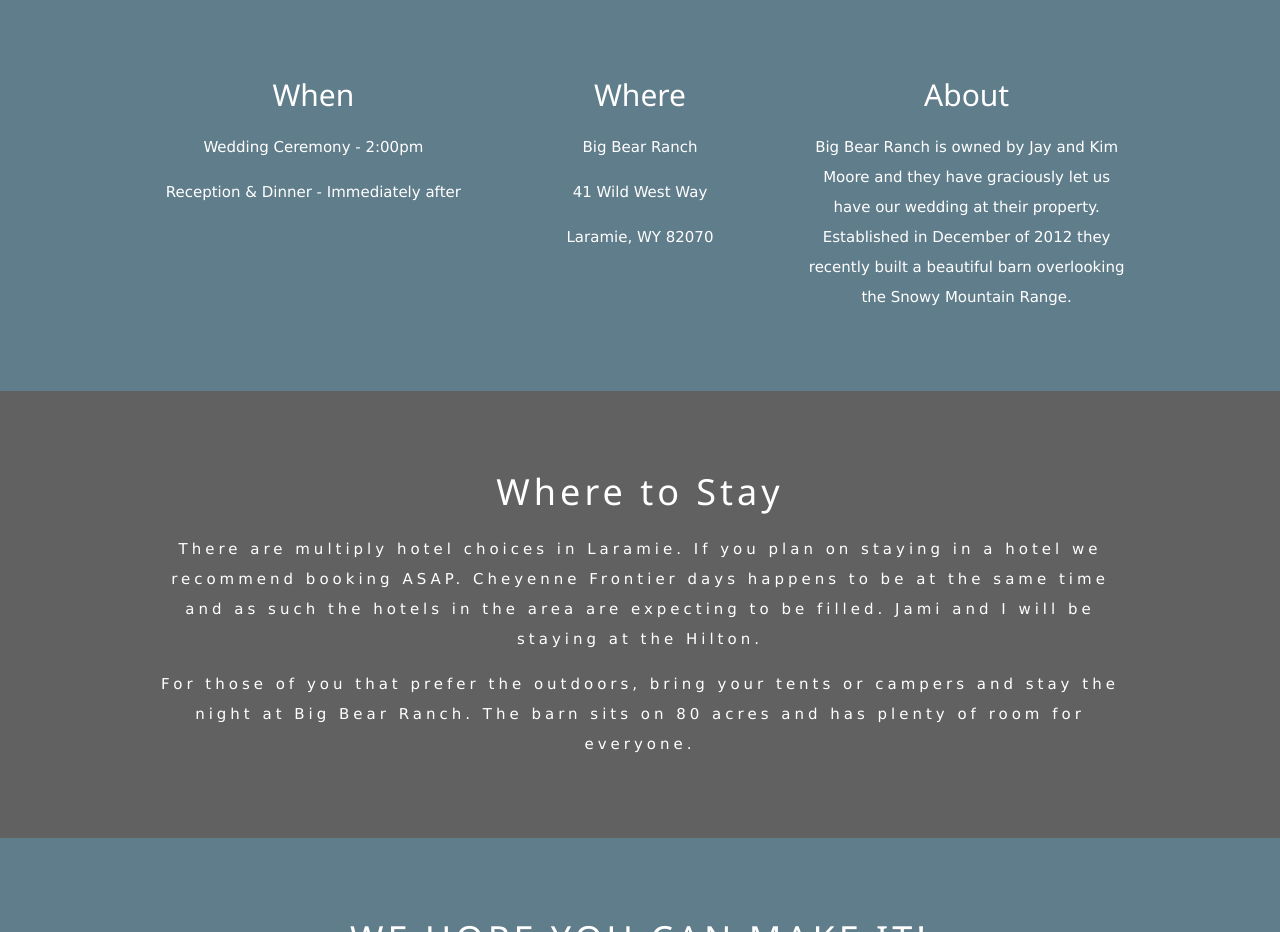
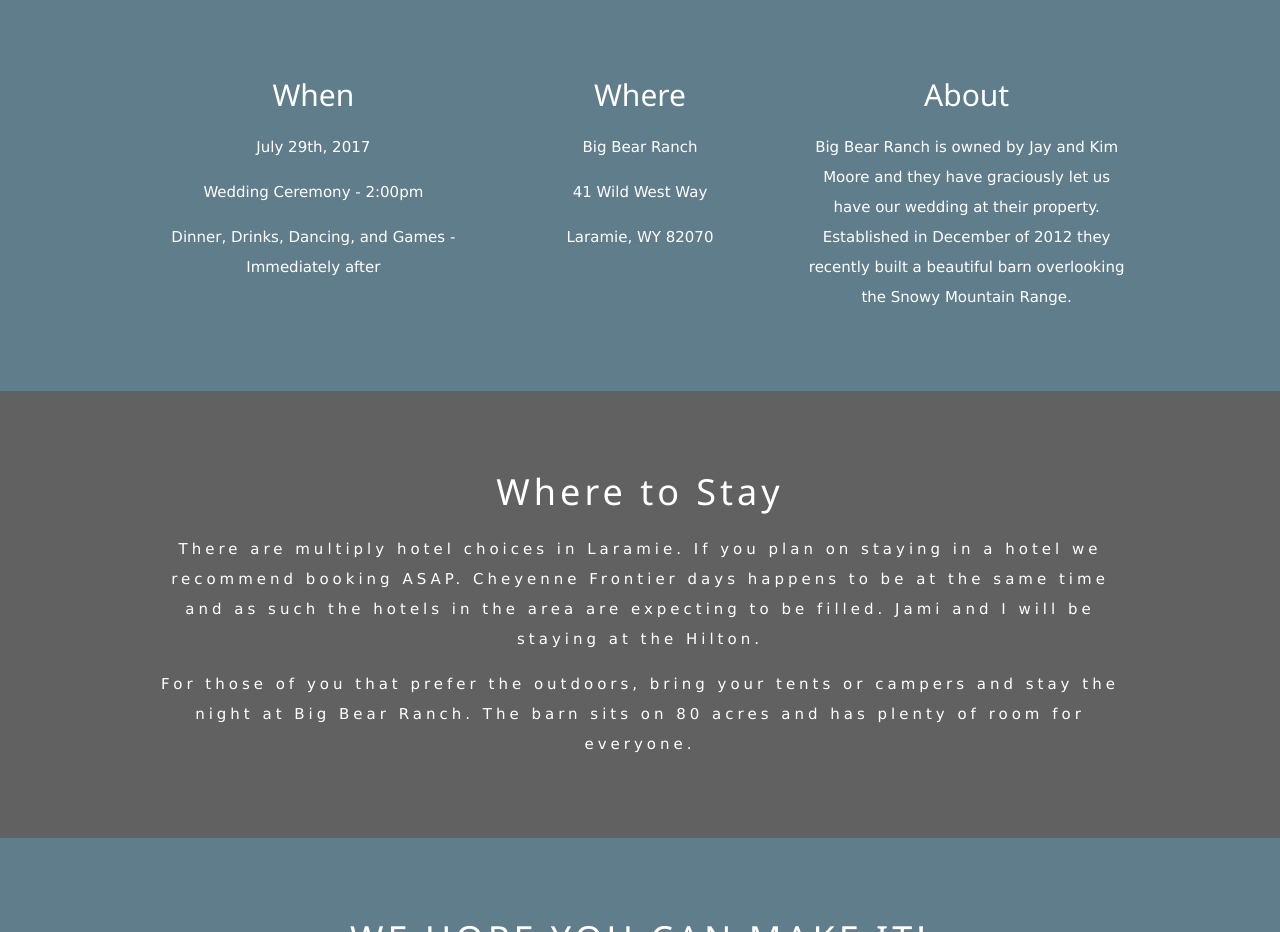
Before and after one commit to davidholford/davidholford, a website: page index.html in a window 1280 px wide. Shown: the part 4106-5038 px from the top of the page. Drawn offline with Linux system fonts and the light colour scheme.

Commit message:
Update index.html

```diff
--- a/index.html
+++ b/index.html
@@ -62,8 +62,9 @@
     <div class="w3-row">
       <div class="w3-third">
         <h2>When</h2>
+        <p>July 29th, 2017</p>
         <p>Wedding Ceremony - 2:00pm</p>
-        <p>Reception &amp; Dinner - Immediately after</p>
+        <p>Dinner, Drinks, Dancing, and Games - Immediately after</p>
       </div>
       <div class="w3-third">
         <h2>Where</h2>
```
